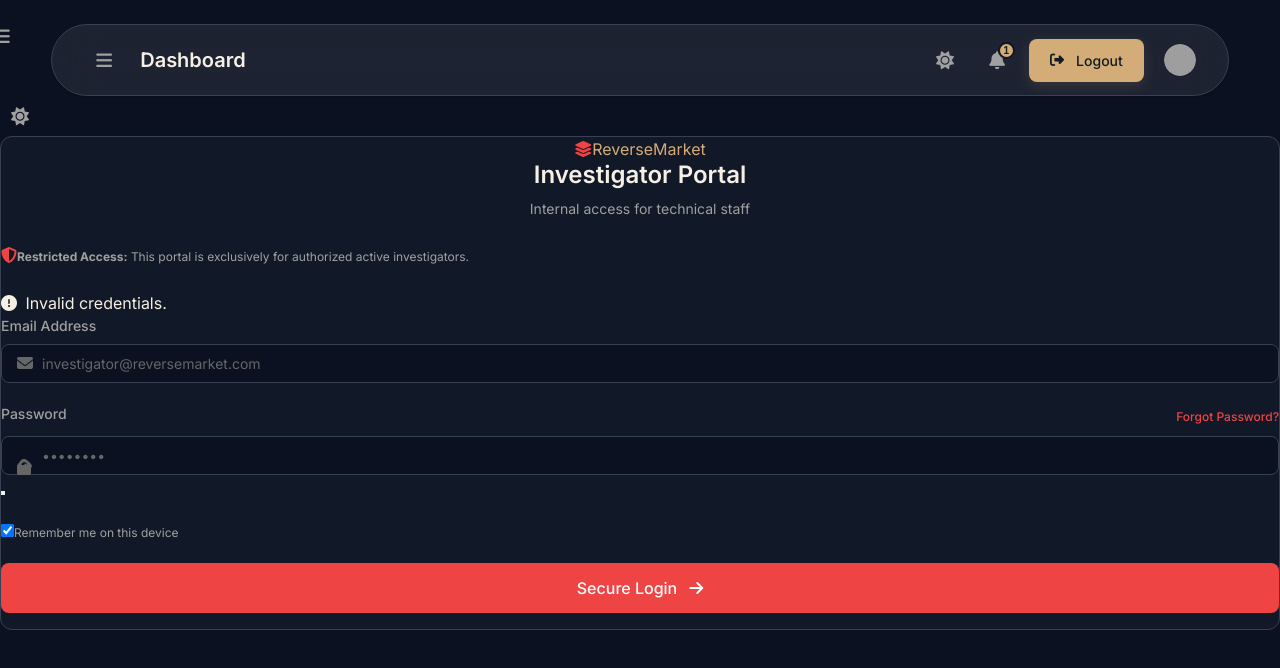
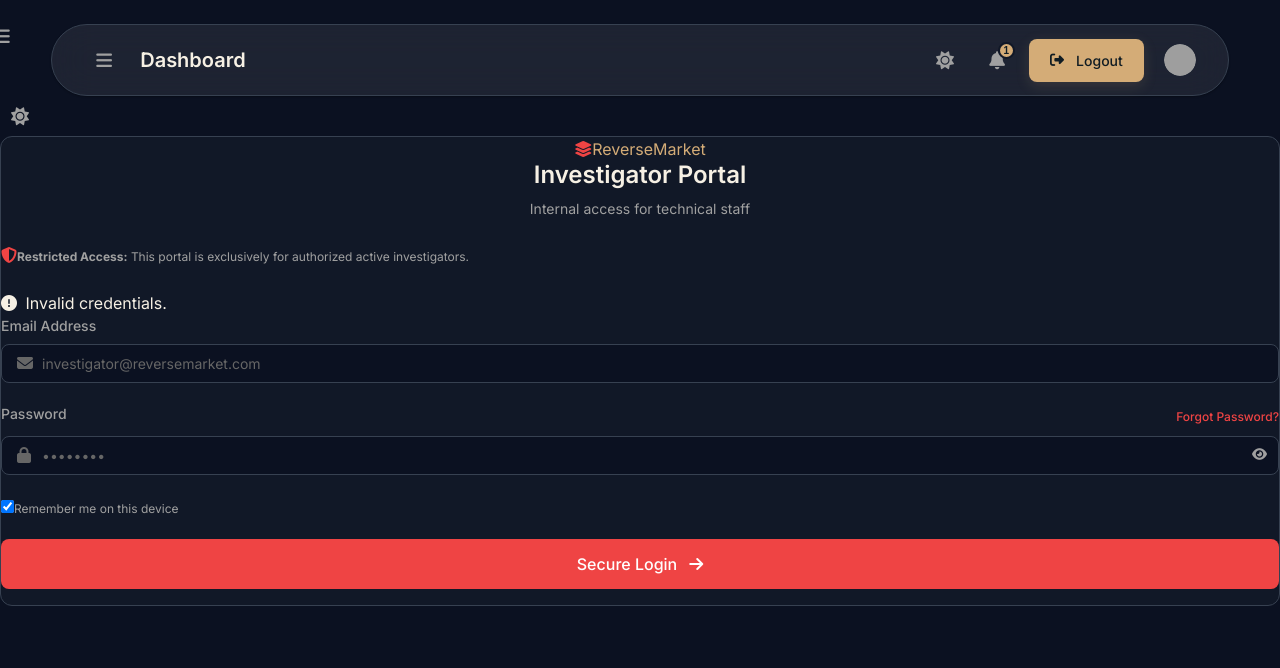
Before and after one commit to fahadmb123/briosolve-platform, a React (Vite) app in the folder frontend/: page /investigator/login in a window 1280 px wide. Shown: the top 668 px of the page. Built offline with nearby package versions, Linux system fonts and the light colour scheme; no server answers; grey boxes are pictures that could not be loaded.

Commit message:
feat:add toggle password

```diff
--- a/frontend/src/pages/customer/CustomerRegister/CustomerRegister.tsx
+++ b/frontend/src/pages/customer/CustomerRegister/CustomerRegister.tsx
@@ -1,6 +1,7 @@
 import './CustomerRegister.css';
 import { Link } from 'react-router-dom';
 import { useTheme } from '../../../shared/hooks/useTheme';
+import { useState } from 'react';
 import { useForm } from 'react-hook-form';
 import { zodResolver } from '@hookform/resolvers/zod';
 import { registerSchema, type RegisterInputType } from '../../../features/authentication/auth-customer/validation';
@@ -17,6 +18,8 @@ import { useResetFlowStore } from "../../../shared/stores/auth/reset-flow.store"
 export default function CustomerRegister() {
     const { toggleTheme } = useTheme();
     const navigate = useNavigate();
+    const [showPassword, setShowPassword] = useState(false);
+    const [showConfirmPassword, setShowConfirmPassword] = useState(false);
     const setOtpFlowStarted = useResetFlowStore((state) => state.setOtpFlowStarted);
     const registerMutation = useRegisterCustomer()
     const {register,handleSubmit,formState:{errors}} = useForm<RegisterInputType>({
@@ -104,7 +107,16 @@ export default function CustomerRegister() {
                                 <label className="form-label" htmlFor="password">Password</label>
                                 <div className="input-icon-wrapper">
                                     <i className="fas fa-lock"></i>
-                                    <input  {...register("password")} type="password" id="password" className={`form-control ${errors.password ? 'border-danger' : ''}`} placeholder="At least 8 chars"  />
+                                    <input  {...register("password")} type={showPassword ? "text" : "password"} id="password" className={`form-control ${errors.password ? 'border-danger' : ''}`} placeholder="At least 8 chars"  />
+                                    <button
+                                        type="button"
+                                        className="toggle-password"
+                                        onClick={() => setShowPassword(!showPassword)}
+                                        aria-label="Toggle Password Visibility"
+                                        style={{ background: 'none', border: 'none', position: 'absolute', right: '12px', top: '50%', transform: 'translateY(-50%)', cursor: 'pointer', color: 'var(--text-secondary)' }}
+                                    >
+                                        <i className={`fas ${showPassword ? 'fa-eye-slash' : 'fa-eye'}`}></i>
+                                    </button>
                                 </div>
                                 {errors.password && <span className="text-danger text-xs mt-1 block">{errors.password.message}</span>}
                             </div>
@@ -113,7 +125,16 @@ export default function CustomerRegister() {
                                 <label className="form-label" htmlFor="confirm-password">Confirm Password</label>
                                 <div className="input-icon-wrapper">
                                     <i className="fas fa-check-double"></i>
-                                    <input  {...register("confirmPassword")} type="password" id="confirm-password" className={`form-control ${errors.confirmPassword ? 'border-danger' : ''}`} placeholder="Repeat password"  />
+                                    <input  {...register("confirmPassword")} type={showConfirmPassword ? "text" : "password"} id="confirm-password" className={`form-control ${errors.confirmPassword ? 'border-danger' : ''}`} placeholder="Repeat password"  />
+                                    <button
+                                        type="button"
+                                        className="toggle-password"
+                                        onClick={() => setShowConfirmPassword(!showConfirmPassword)}
+                                        aria-label="Toggle Confirm Password Visibility"
+                                        style={{ background: 'none', border: 'none', position: 'absolute', right: '12px', top: '50%', transform: 'translateY(-50%)', cursor: 'pointer', color: 'var(--text-secondary)' }}
+                                    >
+                                        <i className={`fas ${showConfirmPassword ? 'fa-eye-slash' : 'fa-eye'}`}></i>
+                                    </button>
                                 </div>
                                 {errors.confirmPassword && <span className="text-danger text-xs mt-1 block">{errors.confirmPassword.message}</span>}
                             </div>
--- a/frontend/src/pages/investigator/Login/Login.tsx
+++ b/frontend/src/pages/investigator/Login/Login.tsx
@@ -1,3 +1,4 @@
+import { useState } from 'react';
 import { Link } from 'react-router-dom';
 import { useTheme } from '../../../shared/hooks/useTheme';
 import { useForm } from 'react-hook-form';
@@ -6,6 +7,7 @@ import { loginSchema, type LoginInputType } from '../../../features/authenticati
 
 export default function Login() {
   const { toggleTheme } = useTheme();
+  const [showPassword, setShowPassword] = useState(false);
 
   const {
       register,
@@ -82,15 +84,20 @@ export default function Login() {
                         <div className="input-icon-wrapper">
                             <i className="fas fa-lock"></i>
                             <input
-                                type="password"
+                                type={showPassword ? "text" : "password"}
                                 id="password"
                                 className={`form-control ${errors.password ? 'border-danger' : ''}`}
                                 placeholder="••••••••"
                                 {...register("password")}
                             />
-                            <button type="button" className="toggle-password" id="toggle-password-btn"
-                                aria-label="Toggle Password Visibility">
-                                <i className="fas fa-eye"></i>
+                            <button
+                                type="button"
+                                className="toggle-password"
+                                id="toggle-password-btn"
+                                aria-label="Toggle Password Visibility"
+                                onClick={() => setShowPassword(!showPassword)}
+                            >
+                                <i className={`fas ${showPassword ? 'fa-eye-slash' : 'fa-eye'}`}></i>
                             </button>
                         </div>
                         {errors.password && <div className="text-danger text-xs mt-2">{errors.password.message}</div>}
--- a/frontend/src/pages/public/Login/Login.tsx
+++ b/frontend/src/pages/public/Login/Login.tsx
@@ -1,3 +1,4 @@
+import { useState } from 'react';
 import { Link, useNavigate } from 'react-router-dom';
 import { useTheme } from '../../../shared/hooks/useTheme';
 import { useForm } from 'react-hook-form';
@@ -15,6 +16,7 @@ export default function Login() {
     const navigate = useNavigate()
     const { toggleTheme } = useTheme()
     const login = useLogin()
+    const [showPassword, setShowPassword] = useState(false);
 
     const {
         register,
@@ -90,12 +92,21 @@ export default function Login() {
                             <div className="input-icon-wrapper">
                                 <i className="fas fa-lock"></i>
                                 <input
-                                    type="password"
+                                    type={showPassword ? "text" : "password"}
                                     id="password"
                                     className={`form-control ${errors.password ? 'border-danger' : ''}`}
                                     placeholder="••••••••"
                                     {...register("password")}
                                 />
+                                <button
+                                    type="button"
+                                    className="toggle-password"
+                                    onClick={() => setShowPassword(!showPassword)}
+                                    aria-label="Toggle Password Visibility"
+                                    style={{ background: 'none', border: 'none', position: 'absolute', right: '12px', top: '50%', transform: 'translateY(-50%)', cursor: 'pointer', color: 'var(--text-secondary)' }}
+                                >
+                                    <i className={`fas ${showPassword ? 'fa-eye-slash' : 'fa-eye'}`}></i>
+                                </button>
                             </div>
                             {errors.password && <div className="text-danger text-xs mt-2">{errors.password.message}</div>}
                         </div>
--- a/frontend/src/pages/public/ResetPassword/ResetPassword.tsx
+++ b/frontend/src/pages/public/ResetPassword/ResetPassword.tsx
@@ -1,3 +1,4 @@
+import { useState } from 'react';
 import './ResetPassword.css';
 import { useTheme } from '../../../shared/hooks/useTheme';
 import { Link, useNavigate } from 'react-router-dom';
@@ -15,6 +16,8 @@ export default function ResetPassword() {
     const navigate = useNavigate()
     const resetPassword = useResetPassword()
     const clearResetFlow = useResetFlowStore((state) => state.clearResetFlow);
+    const [showPassword, setShowPassword] = useState(false);
+    const [showConfirmPassword, setShowConfirmPassword] = useState(false);
 
     const { register, handleSubmit, formState: { errors } } = useForm<ResetPasswordInputType>({
         resolver: zodResolver(resetPasswordSchema),
@@ -68,7 +71,15 @@ export default function ResetPassword() {
                             <label className="form-label" htmlFor="new-password">New Password</label>
                             <div className="input-icon-wrapper">
                                 <i className="fas fa-lock"></i>
-                                <input {...register("password")} type="password" id="new-password" className={`form-control ${errors.password ? 'is-invalid border-danger' : ''}`} placeholder="At least 6 characters" />
+                                <input {...register("password")} type={showPassword ? "text" : "password"} id="new-password" className={`form-control ${errors.password ? 'is-invalid border-danger' : ''}`} placeholder="At least 6 characters" />
+                                <button
+                                    type="button"
+                                    className="toggle-password"
+                                    onClick={() => setShowPassword(!showPassword)}
+                                    aria-label="Toggle Password Visibility"
+                                >
+                                    <i className={`fas ${showPassword ? 'fa-eye-slash' : 'fa-eye'}`}></i>
+                                </button>
                             </div>
                             {errors.password && (
                                 <span className="field-error text-xs text-danger mt-1 block">
@@ -81,7 +92,15 @@ export default function ResetPassword() {
                             <label className="form-label" htmlFor="confirm-new-password">Confirm New Password</label>
                             <div className="input-icon-wrapper">
                                 <i className="fas fa-check-double"></i>
-                                <input {...register("confirmPassword")} type="password" id="confirm-new-password" className={`form-control ${errors.confirmPassword ? 'is-invalid border-danger' : ''}`} placeholder="Repeat your new password" />
+                                <input {...register("confirmPassword")} type={showConfirmPassword ? "text" : "password"} id="confirm-new-password" className={`form-control ${errors.confirmPassword ? 'is-invalid border-danger' : ''}`} placeholder="Repeat your new password" />
+                                <button
+                                    type="button"
+                                    className="toggle-password"
+                                    onClick={() => setShowConfirmPassword(!showConfirmPassword)}
+                                    aria-label="Toggle Confirm Password Visibility"
+                                >
+                                    <i className={`fas ${showConfirmPassword ? 'fa-eye-slash' : 'fa-eye'}`}></i>
+                                </button>
                             </div>
                             {errors.confirmPassword && (
                                 <span className="field-error text-xs text-danger mt-1 block">
--- a/frontend/src/shared/styles/global.css
+++ b/frontend/src/shared/styles/global.css
@@ -929,6 +929,37 @@ textarea.form-control {
 
 .input-icon-wrapper .form-control {
     padding-left: 2.5rem;
+    padding-right: 2.5rem;
+}
+
+.toggle-password {
+    background: none;
+    border: none;
+    position: absolute;
+    right: 12px;
+    top: 50%;
+    transform: translateY(-50%);
+    cursor: pointer;
+    color: var(--text-secondary);
+    display: flex;
+    align-items: center;
+    justify-content: center;
+    padding: 0;
+    z-index: 10;
+}
+
+.input-icon-wrapper .toggle-password i {
+    position: static;
+    left: auto;
+    top: auto;
+    transform: none;
+    color: inherit;
+}
+
+/* Hide native browser password toggles */
+input::-ms-reveal,
+input::-ms-clear {
+    display: none;
 }
 
 /* ==========================================================================
```
